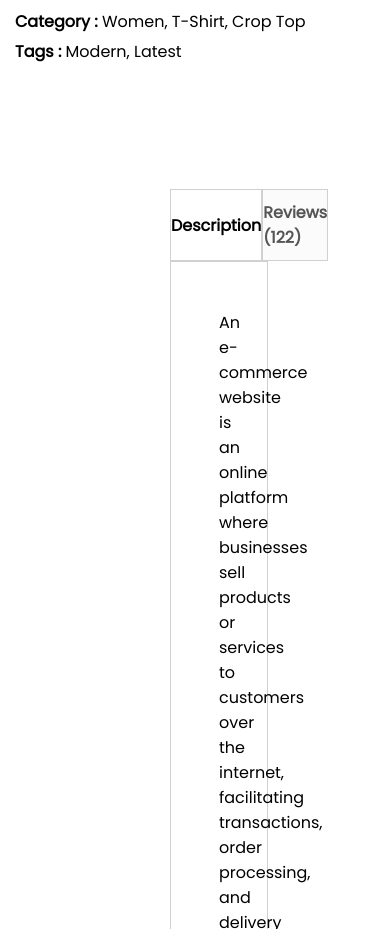
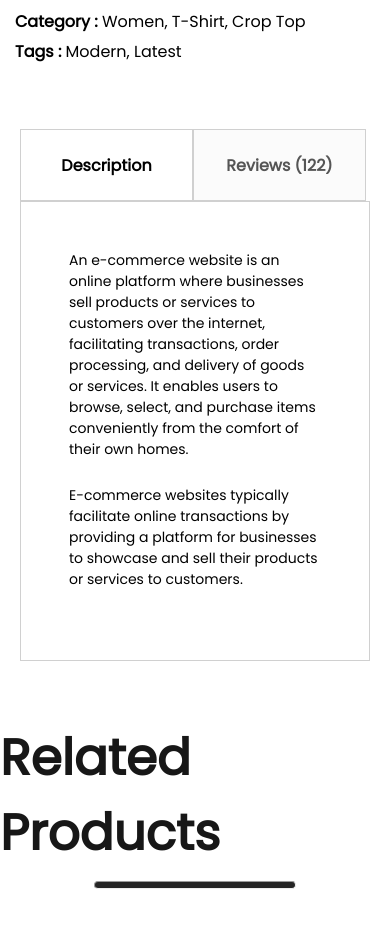
Before and after one commit to Samuel-Tobi/E-Commerce, a React (Create React App) app: page /product/1 in a window 390 px wide. Shown: the part 840-1769 px from the top of the page. Built offline with nearby package versions, Linux system fonts and the light colour scheme.

Commit message:
Description box responsive

```diff
--- a/src/components/descriptionBox/descriptionBox.css
+++ b/src/components/descriptionBox/descriptionBox.css
@@ -26,3 +26,17 @@
   padding: 48px;
   padding-bottom: 70px;
 }
+
+@media (max-width: 1280px) {
+  .descriptionBox {
+    margin: 60px;
+  }
+}
+@media (max-width: 800px) {
+  .descriptionBox {
+    margin: 60px 20px;
+  }
+  .descriptionBoxDescription {
+    font-size: 14px;
+  }
+}
```
